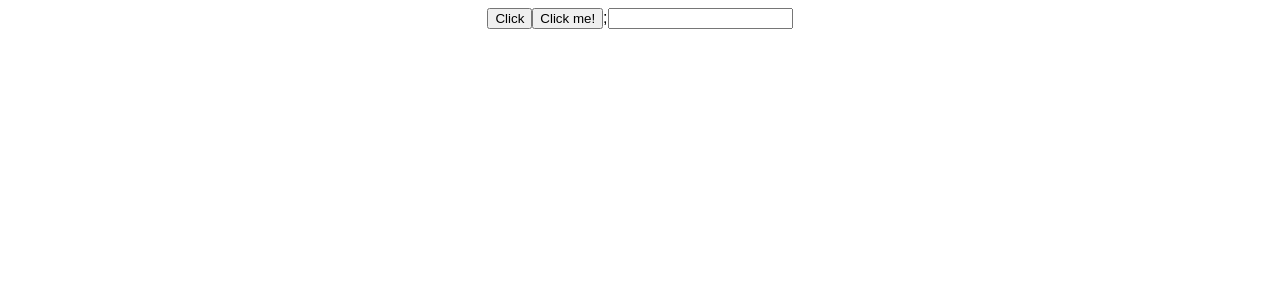
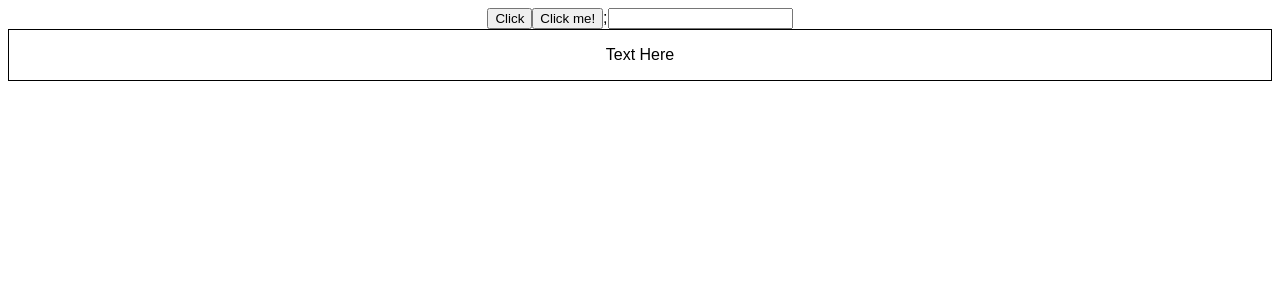
Before and after one commit to balinux/learn-react-typescript, a React (Create React App) app: page / in a window 1280 px wide. Shown: the top 300 px of the page. Built offline with nearby package versions, Linux system fonts and the light colour scheme.

Commit message:
7 - Style Props

```diff
--- a/src/App.tsx
+++ b/src/App.tsx
@@ -8,6 +8,7 @@
 import Button2 from "./components/Button2";
 import { Input } from "./components/Input";
 import "./styles.css";
+import { Container } from "./components/Container";
 
 export default function App() {
   // constoh props data object
@@ -61,6 +62,9 @@
       />
       <Button2 onClick={handleClick} />;
       <Input value="" handleChange={(event) => console.log(event)} />
+
+      {/* example style props */}
+      <Container style={{border:'1px solid black' ,padding:'1rem'}}/>
     </div>
   );
 }
--- /dev/null
+++ b/src/components/Container.tsx
@@ -0,0 +1,11 @@
+type ContainerProps = {
+    style: React.CSSProperties
+}
+
+export const Container = (props :ContainerProps) => {
+    return (
+        <div style={props.style}>
+            Text Here
+        </div>
+    )
+}
```
Also changed, not shown: 1 other file (tests, documents, lock files or other folders).
